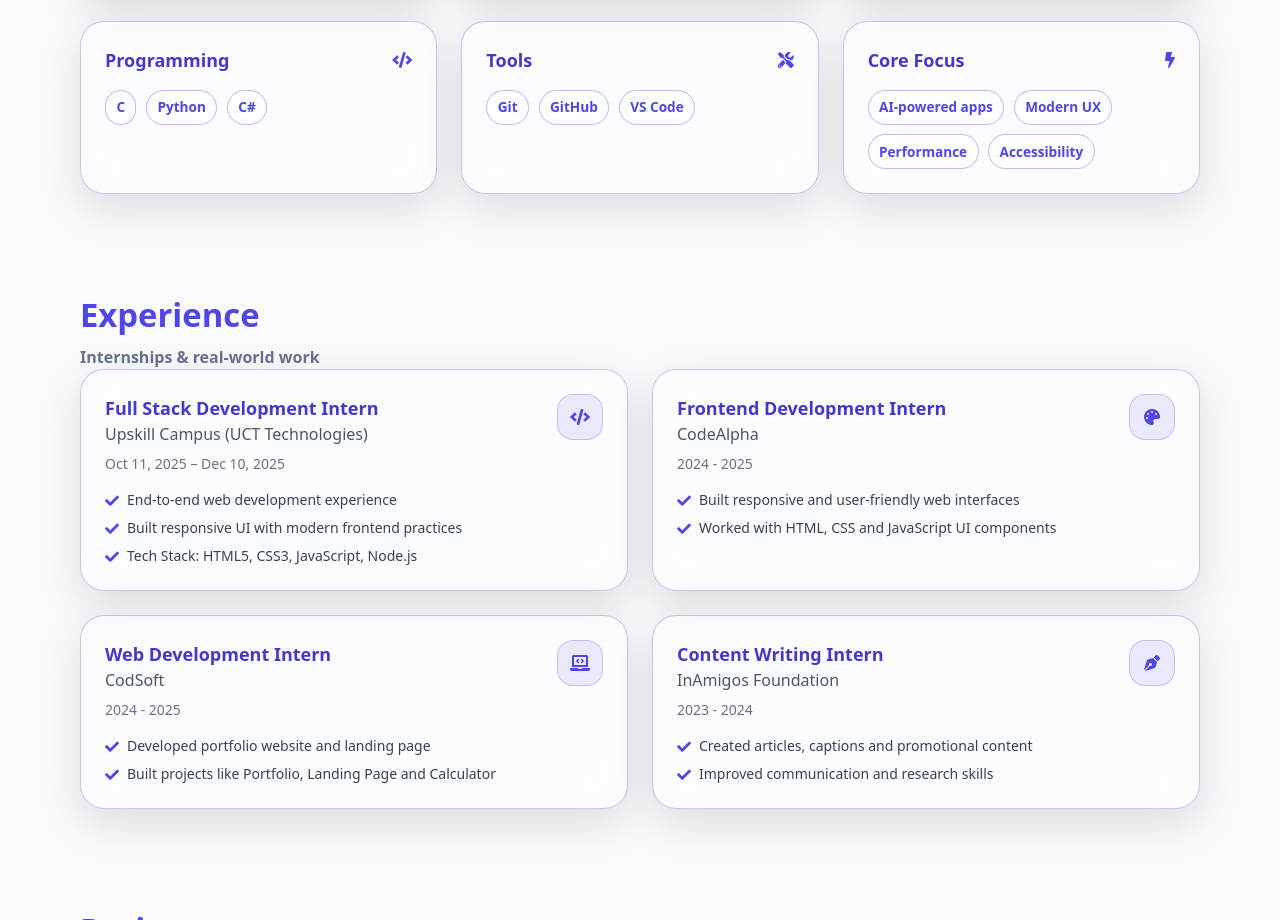
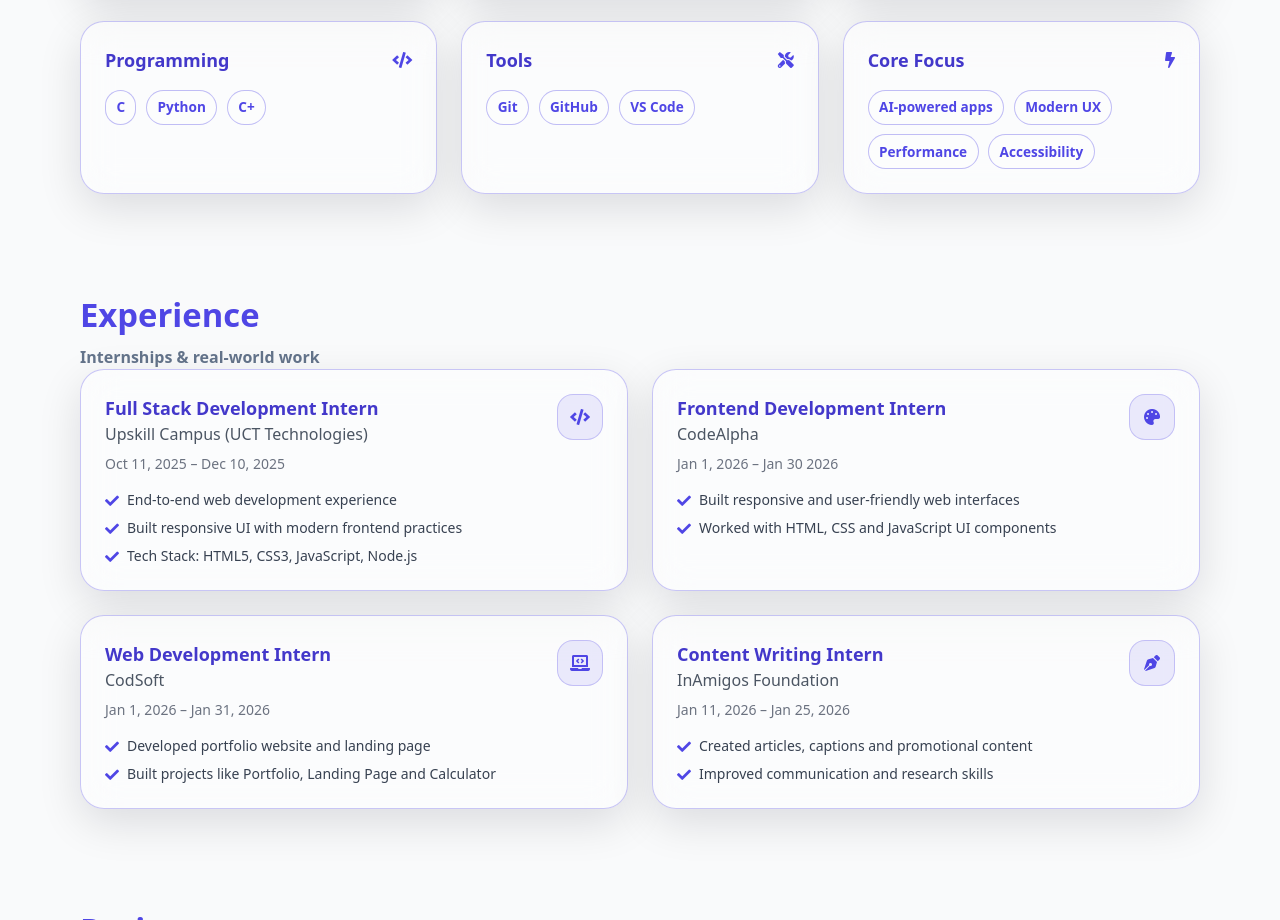
Before and after one commit to adarshshrawan5/Portfolio-Website, a plain HTML site: page index.html in a window 1280 px wide. Shown: the part 1670-2590 px from the top of the page. Drawn offline with nearby package versions, Linux system fonts and the light colour scheme.

Commit message:
Update index.html

```diff
--- a/index.html
+++ b/index.html
@@ -283,7 +283,7 @@
           <div class="tag-cloud">
             <span class="tag">C</span>
             <span class="tag">Python</span>
-            <span class="tag">C#</span>
+            <span class="tag">C+</span>
           </div>
         </div>
 
@@ -345,7 +345,7 @@
             <div>
               <h3 class="font-bold text-lg text-indigo-700 dark:text-indigo-300">Frontend Development Intern</h3>
               <p class="text-gray-600 dark:text-gray-300">CodeAlpha</p>
-              <p class="text-sm text-gray-500 dark:text-gray-400 mt-2">2024 - 2025</p>
+              <p class="text-sm text-gray-500 dark:text-gray-400 mt-2">Jan 1, 2026 – Jan 30 2026</p>
             </div>
             <div class="icon-badge"><i class="fas fa-palette"></i></div>
           </div>
@@ -361,7 +361,7 @@
             <div>
               <h3 class="font-bold text-lg text-indigo-700 dark:text-indigo-300">Web Development Intern</h3>
               <p class="text-gray-600 dark:text-gray-300">CodSoft</p>
-              <p class="text-sm text-gray-500 dark:text-gray-400 mt-2">2024 - 2025</p>
+              <p class="text-sm text-gray-500 dark:text-gray-400 mt-2">Jan 1, 2026 – Jan 31, 2026</p>
             </div>
             <div class="icon-badge"><i class="fas fa-laptop-code"></i></div>
           </div>
@@ -377,7 +377,7 @@
             <div>
               <h3 class="font-bold text-lg text-indigo-700 dark:text-indigo-300">Content Writing Intern</h3>
               <p class="text-gray-600 dark:text-gray-300">InAmigos Foundation</p>
-              <p class="text-sm text-gray-500 dark:text-gray-400 mt-2">2023 - 2024</p>
+              <p class="text-sm text-gray-500 dark:text-gray-400 mt-2">Jan 11, 2026 – Jan 25, 2026</p>
             </div>
             <div class="icon-badge"><i class="fas fa-pen-nib"></i></div>
           </div>
```
